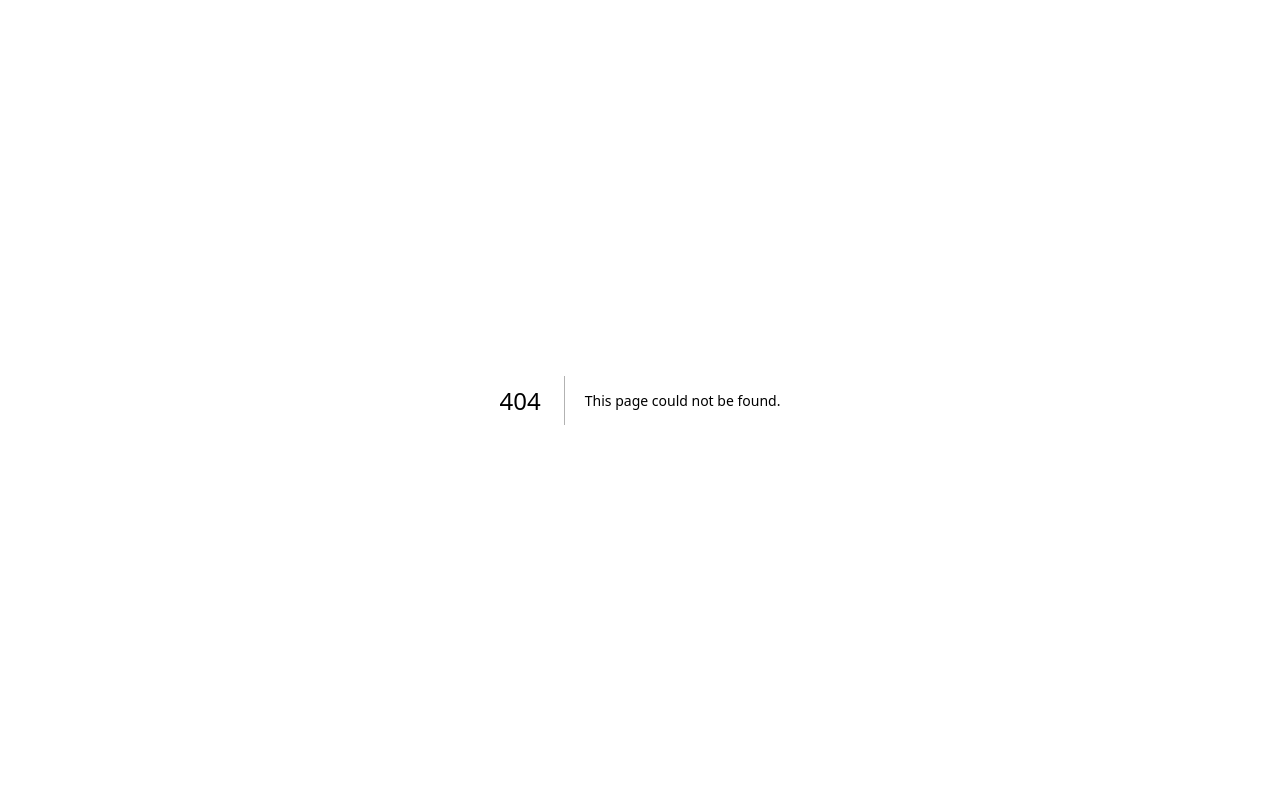
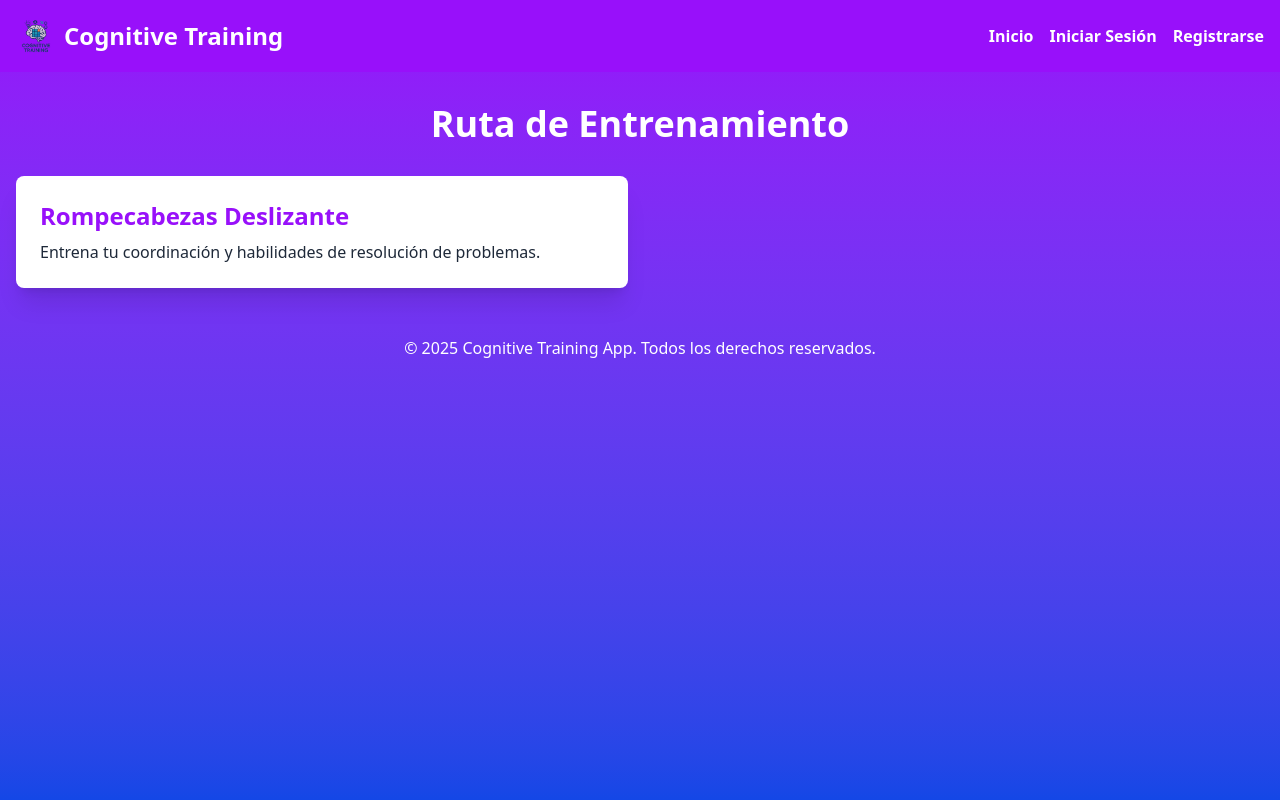
Before and after one commit to UbeimarY/Patrones_Estructura_Proyecto_Final, a Next.js app in the folder frontend/cognitive-training-frontend/: page /training in a window 1280 px wide. Before the commit this address had no page. Built offline with nearby package versions, Linux system fonts and the light colour scheme.

Commit message:
Añadiendo Primer juego de prueba y  vinculandolo con la cuenta del usuario y en la pagina de incio mediante una card

```diff
--- /dev/null
+++ b/frontend/cognitive-training-frontend/src/pages/games/sliding-puzzle.tsx
@@ -0,0 +1,77 @@
+// frontend/cognitive-training-frontend/src/pages/games/sliding-puzzle.tsx
+import { useState } from "react";
+
+const gridSize = 3;
+
+export default function SlidingPuzzle() {
+  // Representamos el tablero como un arreglo de números; 0 representa la casilla en blanco.
+  const [board, setBoard] = useState<number[]>([1, 2, 3, 4, 5, 6, 7, 8, 0]);
+
+  // Dada la posición (índice) en el arreglo, calculamos la fila y columna del tablero.
+  const getPosition = (index: number) => ({
+    row: Math.floor(index / gridSize),
+    col: index % gridSize,
+  });
+
+  // Función para manejar el clic sobre una ficha.
+  const handleTileClick = (index: number) => {
+    const blankIndex = board.indexOf(0);
+    const { row: targetRow, col: targetCol } = getPosition(index);
+    const { row: blankRow, col: blankCol } = getPosition(blankIndex);
+
+    // Solo se permite mover si la ficha clickeada está adyacente (misma fila con diferencia 1 en columna o viceversa)
+    if (
+      (targetRow === blankRow && Math.abs(targetCol - blankCol) === 1) ||
+      (targetCol === blankCol && Math.abs(targetRow - blankRow) === 1)
+    ) {
+      const newBoard = [...board];
+      [newBoard[index], newBoard[blankIndex]] = [newBoard[blankIndex], newBoard[index]];
+      setBoard(newBoard);
+    }
+  };
+
+  // Renderizamos cada ficha; si el número es 0, mostramos una casilla en blanco.
+  const renderTile = (tile: number, idx: number) => {
+    if (tile === 0) {
+      return (
+        <div
+          key={idx}
+          className="flex items-center justify-center w-24 h-24 bg-gray-200 border border-gray-300"
+        >
+          {/* Casilla en blanco */}
+        </div>
+      );
+    } else {
+      return (
+        <div
+          key={idx}
+          onClick={() => handleTileClick(idx)}
+          className="flex items-center justify-center w-24 h-24 bg-purple-300 text-white text-2xl font-bold border border-gray-300 cursor-pointer hover:bg-purple-400 transition"
+        >
+          {tile}
+        </div>
+      );
+    }
+  };
+
+  return (
+    <div className="min-h-screen bg-gradient-to-b from-purple-600 to-blue-700 flex flex-col font-sans">
+      {/* Header */}
+      <header className="p-4">
+        <h1 className="text-white text-3xl font-bold text-center">Rompecabezas Deslizante</h1>
+      </header>
+      {/* Contenido Principal */}
+      <main className="flex-grow flex items-center justify-center">
+        <div className="grid grid-cols-3 gap-2">
+          {board.map((tile, idx) => renderTile(tile, idx))}
+        </div>
+      </main>
+      {/* Footer */}
+      <footer className="p-4 text-center">
+        <p className="text-white text-sm">
+          © {new Date().getFullYear()} Cognitive Training App. All rights reserved.
+        </p>
+      </footer>
+    </div>
+  );
+}
--- a/frontend/cognitive-training-frontend/src/pages/index.tsx
+++ b/frontend/cognitive-training-frontend/src/pages/index.tsx
@@ -1,3 +1,5 @@
+// frontend/cognitive-training-frontend/src/pages/index.tsx
+import Link from 'next/link';
 import Navbar from '../components/Navbar';
 
 export default function Home() {
@@ -7,13 +9,29 @@ export default function Home() {
         <Navbar />
       </header>
       <main className="flex-grow flex flex-col items-center justify-center text-center px-4">
-        <h1 className="text-white text-5xl font-bold mb-4">Bienvenido a Cognitive Training</h1>
+        <h1 className="text-white text-5xl font-bold mb-4">
+          Bienvenido a Cognitive Training
+        </h1>
         <p className="text-white text-xl mb-6">
           Entrena tu mente y mejora tus habilidades cognitivas.
         </p>
+
+        {/* Card del juego integrado en home */}
+        <Link href="/games/sliding-puzzle" passHref>
+          <div className="mt-6 bg-white rounded-xl shadow-lg p-6 w-full max-w-md cursor-pointer hover:shadow-2xl transition transform hover:scale-105">
+            <h2 className="text-purple-600 text-2xl font-bold mb-2">
+              Rompecabezas Deslizante
+            </h2>
+            <p className="text-gray-800">
+              Desafía tu mente con este clásico juego de fichas. ¡Haz clic para jugar!
+            </p>
+          </div>
+        </Link>
       </main>
       <footer className="p-4 text-center">
-        <p className="text-white text-sm">© {new Date().getFullYear()} Cognitive Training App. All rights reserved.</p>
+        <p className="text-white text-sm">
+          © {new Date().getFullYear()} Cognitive Training App. All rights reserved.
+        </p>
       </footer>
     </div>
   );
--- a/frontend/cognitive-training-frontend/src/pages/login.tsx
+++ b/frontend/cognitive-training-frontend/src/pages/login.tsx
@@ -1,3 +1,4 @@
+// frontend/cognitive-training-frontend/src/pages/login.tsx
 import Navbar from '../components/Navbar';
 import { useState } from 'react';
 import { useRouter } from 'next/router';
@@ -21,7 +22,7 @@ export default function Login() {
       if (res.ok) {
         const user = await res.json();
         setUser(user);
-        // Redirige al Home, donde el Navbar mostrará el avatar de perfil
+        // Redirige al Home
         router.push('/');
       } else {
         setError('Credenciales inválidas');
--- /dev/null
+++ b/frontend/cognitive-training-frontend/src/pages/training.tsx
@@ -0,0 +1,33 @@
+// frontend/cognitive-training-frontend/src/pages/training.tsx
+import Link from 'next/link';
+import Navbar from '../components/Navbar';
+
+export default function Training() {
+  return (
+    <div className="min-h-screen bg-gradient-to-b from-purple-600 to-blue-700 font-sans">
+      <Navbar />
+      <main className="container mx-auto px-4 py-8">
+        <h1 className="text-white text-4xl font-bold text-center mb-8">
+          Ruta de Entrenamiento
+        </h1>
+        <div className="grid grid-cols-1 md:grid-cols-2 gap-6">
+          {/* Tarjeta para el juego de Rompecabezas Deslizante */}
+          <Link href="/games/sliding-puzzle">
+            <div className="bg-white rounded-lg shadow-xl p-6 cursor-pointer hover:shadow-2xl transition">
+              <h2 className="text-purple-600 text-2xl font-bold mb-2">
+                Rompecabezas Deslizante
+              </h2>
+              <p className="text-gray-800">
+                Entrena tu coordinación y habilidades de resolución de problemas.
+              </p>
+            </div>
+          </Link>
+          {/* Aquí podrías agregar más tarjetas para otros juegos en el futuro */}
+        </div>
+      </main>
+      <footer className="p-4 text-center text-white">
+        © {new Date().getFullYear()} Cognitive Training App. Todos los derechos reservados.
+      </footer>
+    </div>
+  );
+}
```
